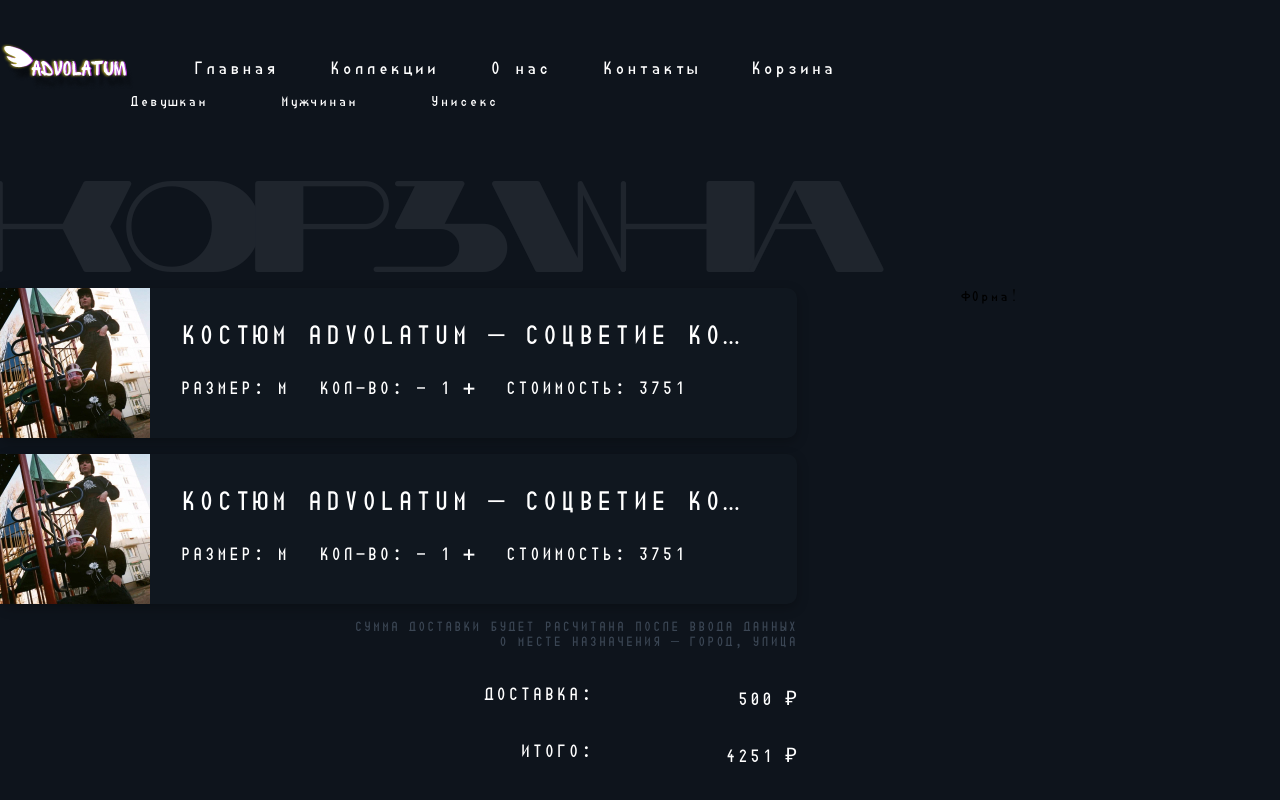
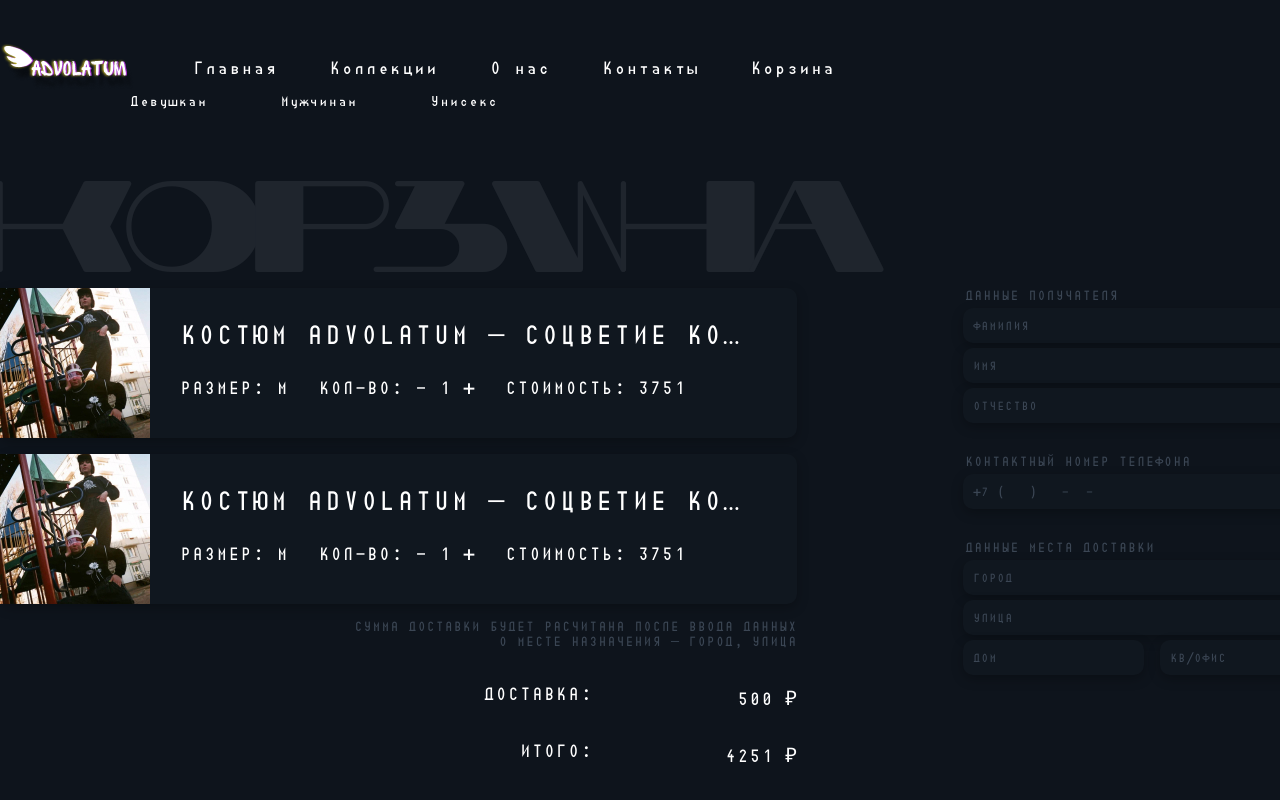
Before and after one commit to bogush01/bogush.github.io, a React (Create React App) app: page /shopcart in a window 1280 px wide. Shown: the top 800 px of the page. Built offline with nearby package versions, Linux system fonts and the light colour scheme.

Commit message:
create general part of form

```diff
--- a/src/components/forms/MakeOrderForm/index.css
+++ b/src/components/forms/MakeOrderForm/index.css
@@ -0,0 +1,40 @@
+.make-order-form {
+  display: flex;
+  flex-direction: column;
+  gap: 31px;
+  text-transform: uppercase;
+}
+
+.make-order-form__fieldset {
+  border: none;
+  padding: 5px 0 0;
+  display: flex;
+  flex-direction: column;
+  gap: 5px;
+}
+
+.make-order-form__fieldset-legend {
+  font-size: 15px;
+  color: #3b4654;
+}
+
+.make-order-form__textfield {
+  height: 15px;
+  padding: 10px;
+  background-color: #10171f;
+  border-radius: 10px;
+  border: none;
+  color: #fff;
+  font-family: "uindbase";
+  text-transform: uppercase;
+  box-shadow: 0 4px 12px rgba(0, 0, 0, 0.25);
+}
+
+.make-order-form__textfield::placeholder {
+  color: #3b4654;
+}
+
+.make-order-form__fieldset-row {
+  display: flex;
+  gap: 16px;
+}
--- a/src/components/forms/MakeOrderForm/index.jsx
+++ b/src/components/forms/MakeOrderForm/index.jsx
@@ -1,7 +1,69 @@
 import "./index.css";
 
 const MakeOrderForm = () => {
-  return <span>ФОрма!</span>;
+  return (
+    <form className="make-order-form">
+      <fieldset className="make-order-form__fieldset">
+        <legend className="make-order-form__fieldset-legend">
+          Данные получателя
+        </legend>
+        <input
+          type="text"
+          className="make-order-form__textfield"
+          placeholder="Фамилия"
+        />
+        <input
+          type="text"
+          className="make-order-form__textfield"
+          placeholder="Имя"
+        />
+        <input
+          type="text"
+          className="make-order-form__textfield"
+          placeholder="Отчество"
+        />
+      </fieldset>
+
+      <fieldset className="make-order-form__fieldset">
+        <legend className="make-order-form__fieldset-legend">
+          Контактный номер телефона
+        </legend>
+        <input
+          type="text"
+          className="make-order-form__textfield"
+          placeholder="+7 (   )   -  -  "
+        />
+      </fieldset>
+
+      <fieldset className="make-order-form__fieldset">
+        <legend className="make-order-form__fieldset-legend">
+          Данные места доставки
+        </legend>
+        <input
+          type="text"
+          className="make-order-form__textfield"
+          placeholder="Город"
+        />
+        <input
+          type="text"
+          className="make-order-form__textfield"
+          placeholder="Улица"
+        />
+        <div className="make-order-form__fieldset-row">
+          <input
+            type="text"
+            className="make-order-form__textfield textfield-short"
+            placeholder="Дом"
+          />
+          <input
+            type="text"
+            className="make-order-form__textfield textfield-short"
+            placeholder="Кв/офис"
+          />
+        </div>
+      </fieldset>
+    </form>
+  );
 };
 
 export default MakeOrderForm;
```
